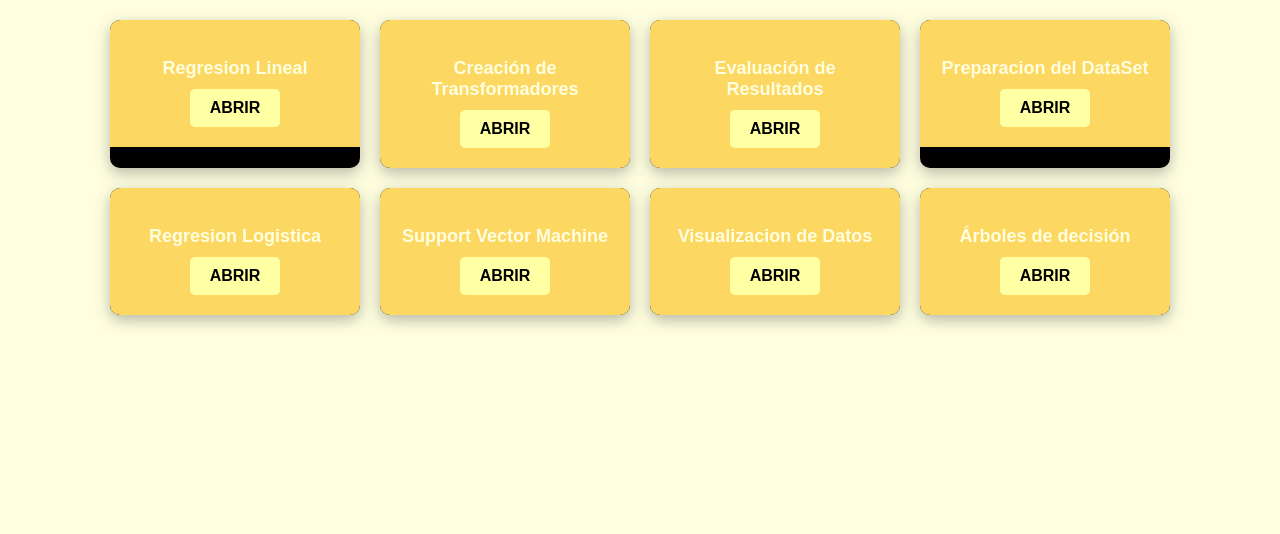
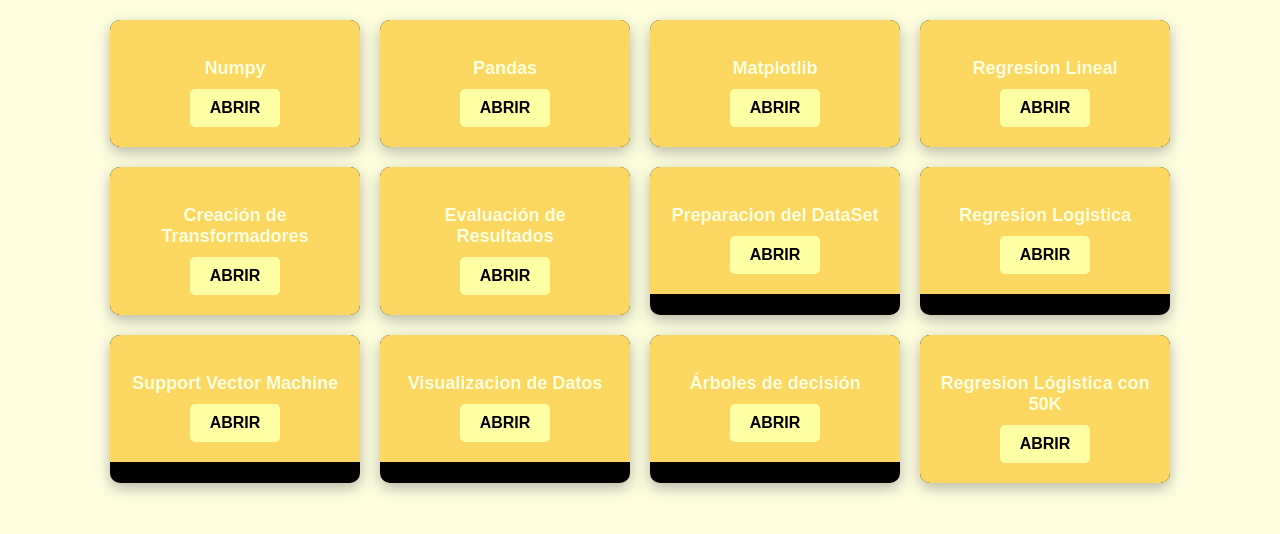
Before and after one commit to JoseAlfonsoB/API_Deploy, a Flask app: page / in a window 1280 px wide. Shown: the part 64-598 px from the top of the page. Run offline with Flask 3, Linux system fonts and the light colour scheme.

Commit message:
Agregamos los archivos Notebooks Faltantes

```diff
--- a/templates/index.html
+++ b/templates/index.html
@@ -92,6 +92,29 @@
     <main class="contenedor">
       <div class="card">
         <div class="card__content">
+          <h3 class="card__title">Numpy</h3>
+          <a href="Notebooks/01_Numpy_.ipynb" class="card__button">Abrir</a>
+        </div>
+      </div>
+
+      <div class="card">
+        <div class="card__content">
+          <h3 class="card__title">Pandas</h3>
+          <a href="Notebooks/3501_Pandas.ipynb" class="card__button">Abrir</a>
+        </div>
+      </div>
+
+      <div class="card">
+        <div class="card__content">
+          <h3 class="card__title">Matplotlib</h3>
+          <a href="Notebooks/3501_Matplotlib.ipynb" class="card__button"
+            >Abrir</a
+          >
+        </div>
+      </div>
+
+      <div class="card">
+        <div class="card__content">
           <h3 class="card__title">Regresion Lineal</h3>
           <a href="Notebooks/04_Regresión_Lineal.ipynb" class="card__button"
             >Abrir</a
@@ -173,6 +196,15 @@
           >
         </div>
       </div>
+
+      <div class="card">
+        <div class="card__content">
+          <h3 class="card__title">Regresion Lógistica con 50K</h3>
+          <a href="Notebooks/Regresion_Logistica_50K.ipynb" class="card__button"
+            >Abrir</a
+          >
+        </div>
+      </div>
     </main>
   </body>
 </html>
```
Also changed, not shown: 8 other files.
